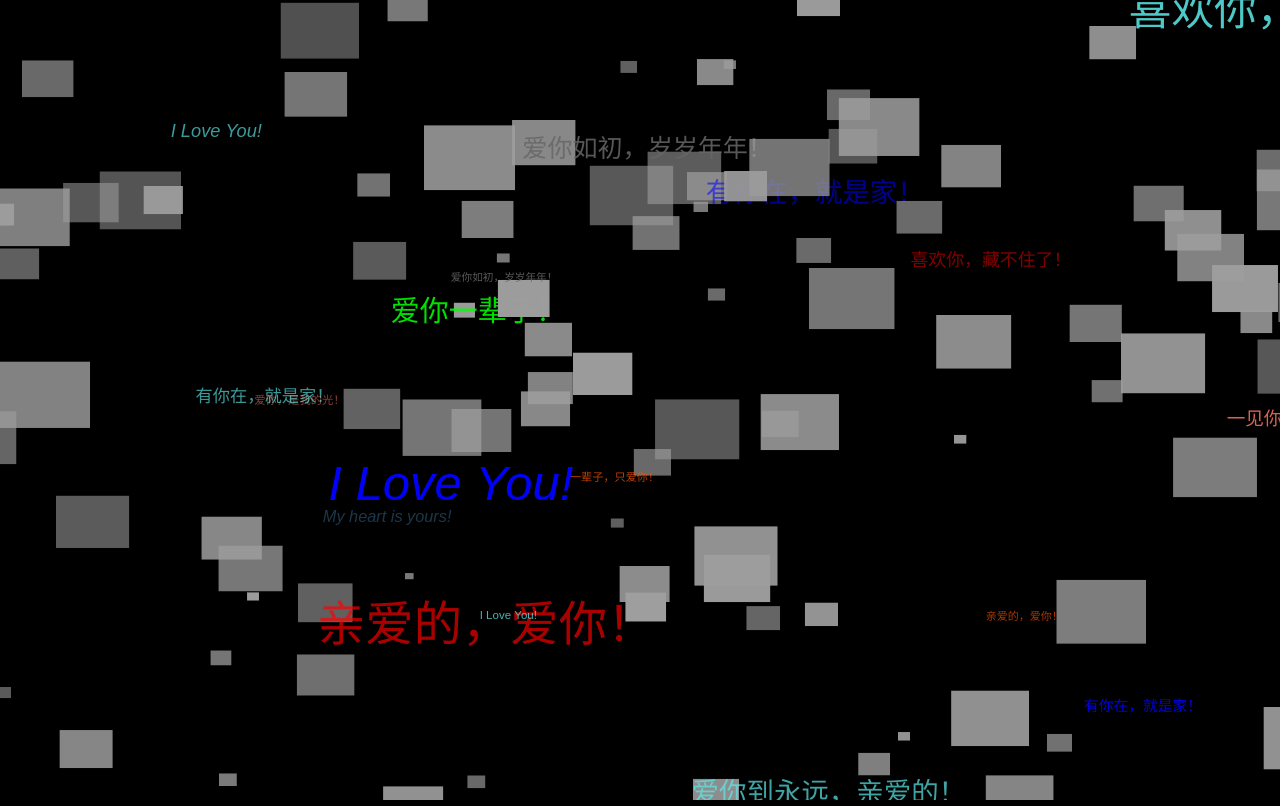
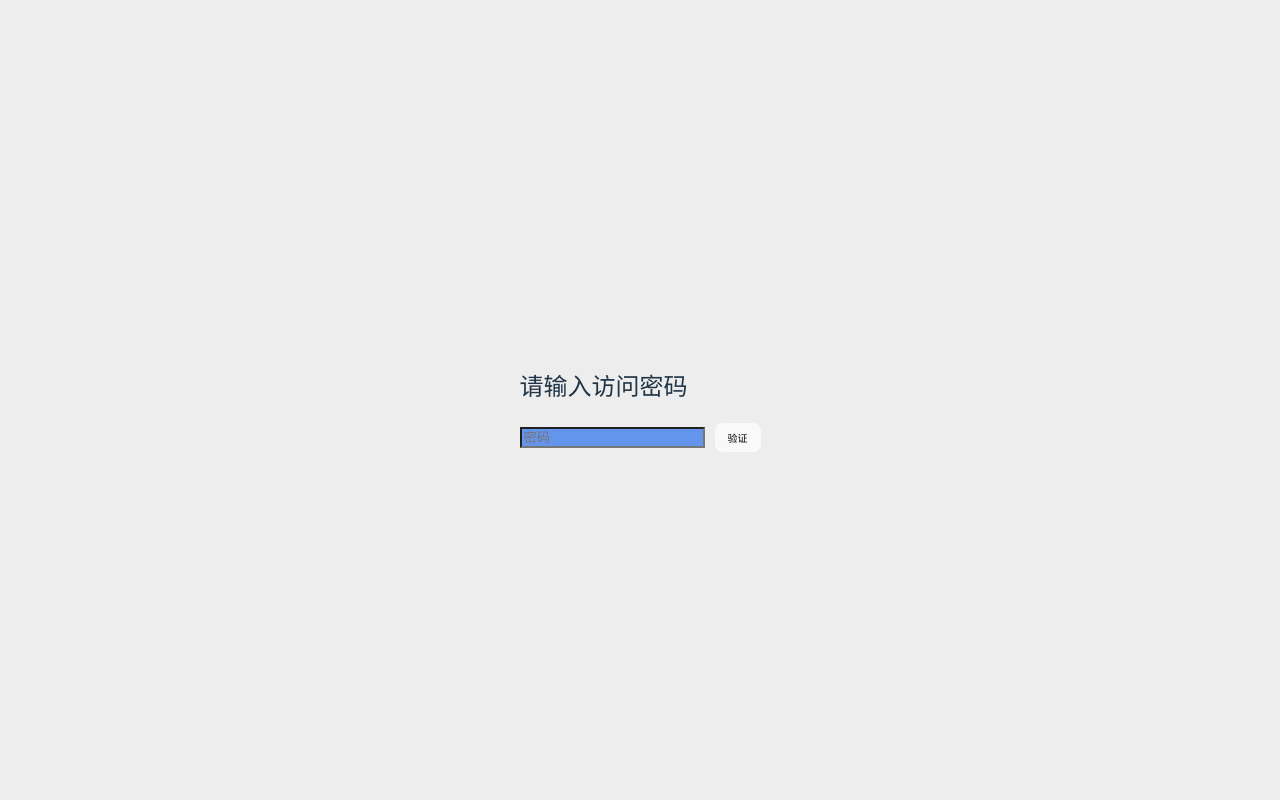
Before and after one commit to 1433455166/us-vue, a Vue app: page /#/love in a window 1280 px wide. Built offline with nearby package versions, Linux system fonts and the light colour scheme.

Commit message:
fix: 添加 访问密码

```diff
--- a/index.html
+++ b/index.html
@@ -2,9 +2,9 @@
 <html lang="zh">
   <head>
     <meta charset="UTF-8" />
-    <link rel="icon" type="image/svg+xml" href="/wolf003.svg" />
+    <link rel="icon" type="image/svg+xml" href="src/assets/vue.svg" />
     <meta name="viewport" content="width=device-width, initial-scale=1.0" />
-    <title>狼族 - 客户端</title>
+    <title>wolf - vue项目</title>
   </head>
   <body>
     <div id="app"></div>
--- a/package.json
+++ b/package.json
@@ -9,6 +9,7 @@
     "preview": "vite preview --port 9527"
   },
   "dependencies": {
+    "js-cookie": "^3.0.5",
     "vconsole": "^3.15.1",
     "vue": "^3.5.18",
     "vue-router": "^4.5.1"
--- a/src/common/const.js
+++ b/src/common/const.js
@@ -3,3 +3,6 @@ export const address = {
   // 后端
   backend: `${window.location.protocol}//${window.location.hostname}:731`,
 };
+
+// 访问密码 yourSecretPassword
+export const accessPassword = 'lovePassword';
--- /dev/null
+++ b/src/components/PasswordGuard.vue
@@ -0,0 +1,62 @@
+<template>
+  <div class="password-guard">
+    <h2 class="password-guard-h2">请输入访问密码</h2>
+    <input
+        type="password"
+        v-model="password"
+        placeholder="密码"
+        class="password-guard-input"
+    />
+    <button @click="checkPassword" class="password-guard-btn">
+        验证
+    </button>
+  </div>
+</template>
+
+<script>
+import { accessPassword } from '../common/const';
+import Cookies from 'js-cookie';
+export default {
+  data() {
+    return {
+      password: '',
+    };
+  },
+  mounted() {
+    // console.log('PasswordGuard component mounted');
+  },
+  methods: {
+    checkPassword() {
+      if (this.password === accessPassword) {
+        // 密码正确，继续访问
+        this.$emit('success');
+        // 设置 cookie
+        Cookies.set('accessPassword', accessPassword, { expires: 1 }); // 有效期为7天
+
+      } else {
+        // 密码错误，跳转到谷歌首页
+        // window.location.href = 'https://www.google.com';
+      }
+    },
+  },
+};
+</script>
+
+<style scoped>
+.password-guard {
+    display: block;
+};
+
+.password-guard-h2 {
+    color: darkgreen;
+}
+
+.password-guard-input {
+    /* height: 42px; */
+    background-color: cornflowerblue
+}
+.password-guard-btn {
+    margin-left: 10px;
+    font-size: 10px;
+}
+</style>
--- /dev/null
+++ b/src/router/guards.js
@@ -0,0 +1,57 @@
+// src/router/guards.js
+import { createApp, h } from 'vue';
+import Cookies from 'js-cookie';
+import PasswordGuard from '../components/PasswordGuard.vue';
+import { accessPassword } from '../common/const';
+
+export const passwordGuard = (to, from, next) => {
+//   console.log('Password guard triggered for', to.path); // 调试信息
+    // 检查 cookie
+    const storedPassword = Cookies.get('accessPassword');
+    if (storedPassword && storedPassword === accessPassword) {
+        next();
+        return;
+    }
+
+  // 创建一个 Vue 应用实例
+  const app = createApp({
+    setup() {
+      const onSuccess = () => {
+        console.log('Password is correct, continuing to', to.path); // 调试信息
+
+        // 清理
+        const modalElement = document.getElementById('password-guard-modal');
+        if (modalElement) {
+          app.unmount();
+          document.body.removeChild(modalElement);
+        }
+
+        next();
+      };
+
+      return () => h(PasswordGuard, { onSuccess });
+    },
+  });
+
+  // 挂载到一个临时的 DOM 元素
+  const modal = document.createElement('div');
+  modal.id = 'password-guard-modal';
+  modal.style.position = 'fixed';
+  modal.style.top = '0';
+  modal.style.left = '0';
+  modal.style.width = '100%';
+  modal.style.height = '100%';
+  modal.style.backgroundColor = 'rgba(233, 233, 233, 0.81)';
+  modal.style.display = 'flex';
+  modal.style.justifyContent = 'center';
+  modal.style.alignItems = 'center';
+  document.body.appendChild(modal);
+
+  app.mount(modal);
+//   console.log('app', app, modal); // 调试信息
+
+  // 检查 modal 内容
+//   setTimeout(() => {
+//     console.log('Modal content after mount:', modal.innerHTML);
+//   }, 1000);
+};
--- a/src/router/index.js
+++ b/src/router/index.js
@@ -1,4 +1,5 @@
 import { createRouter, createWebHashHistory } from "vue-router";
+import { passwordGuard } from './guards';
 
 const routes = [
     {
@@ -12,6 +13,7 @@ const routes = [
     {
         path: "/love",
         component: () => import("../views/love.vue"),
+        beforeEnter: passwordGuard,
     },
 ];
 
```
Also changed, not shown: src/views/love.vue (+0 -10 lines), 1 other file (tests, documents, lock files or other folders).
